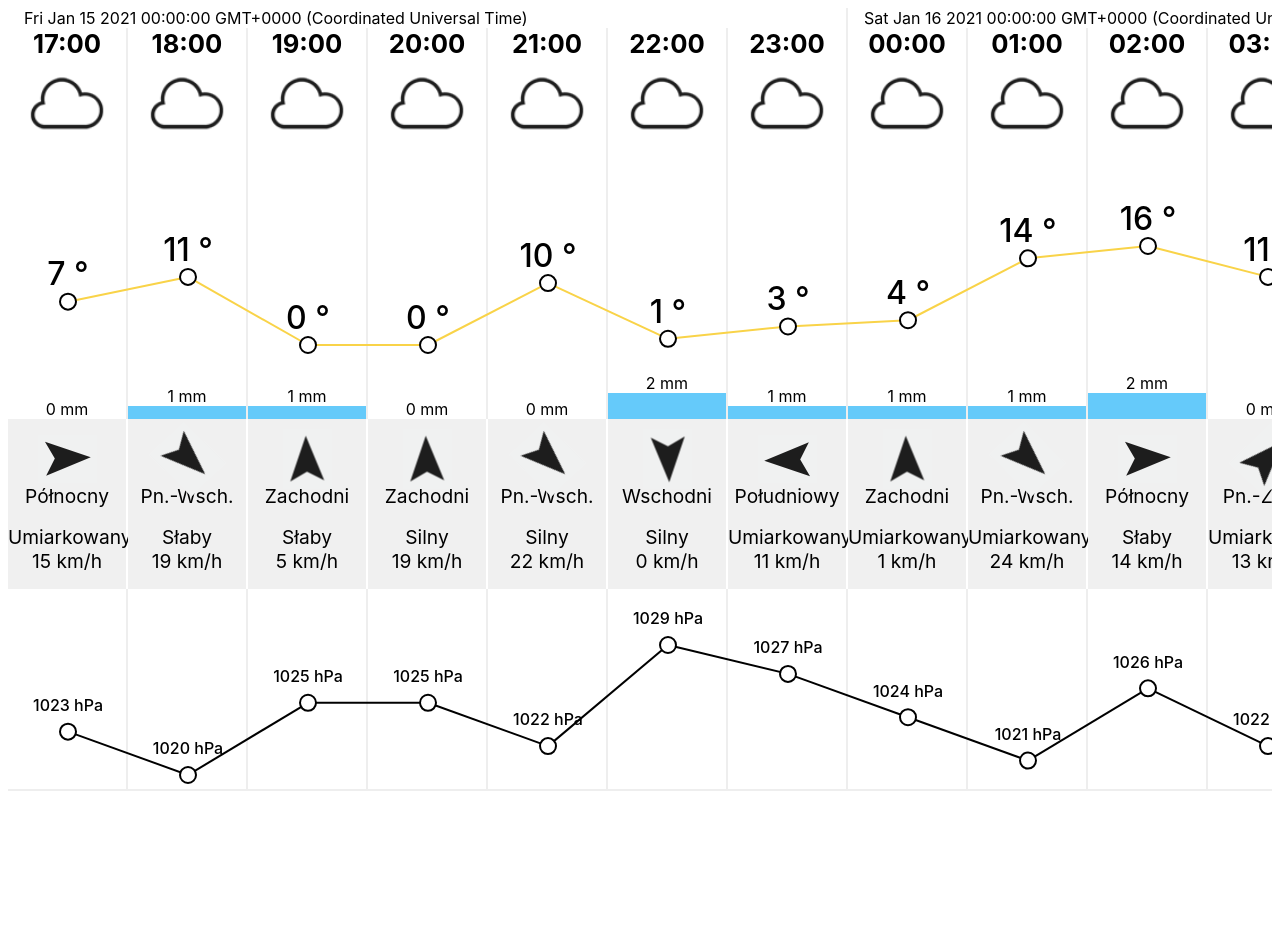
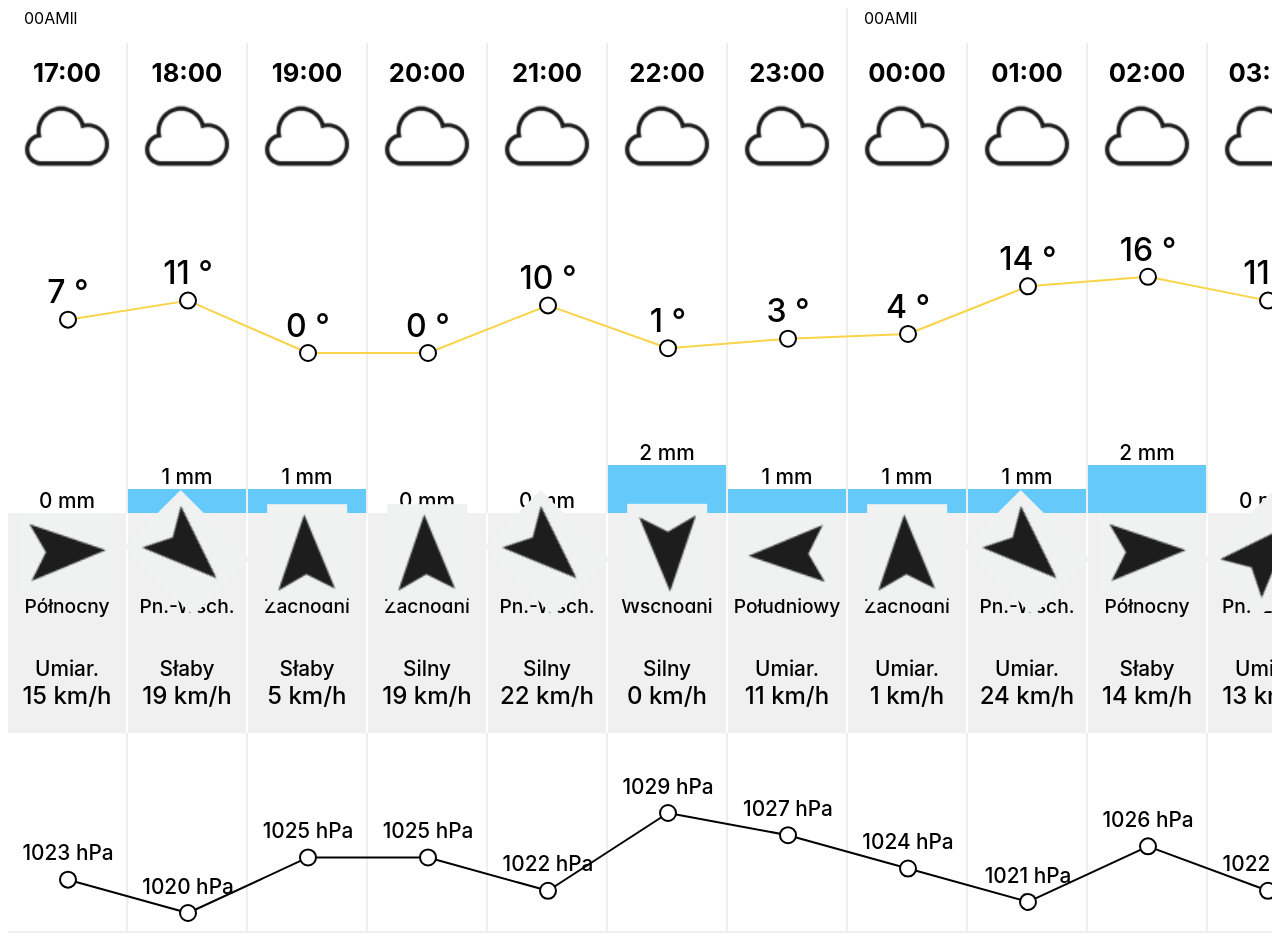
Before and after one commit to Twazny/weather-forecast-widget, an Angular app: page / in a window 1280 px wide. Before the commit the page ends 800 px from the top, so only its background shows below. Built offline with nearby package versions, Linux system fonts and the light colour scheme.

Commit message:
main chart nearly finished

```diff
--- a/src/app/forecast.service.ts
+++ b/src/app/forecast.service.ts
@@ -57,7 +57,7 @@ export class WeatherForecastService {
         "CLOUDY",
         "PARTIAL_CLOUDY"]
 
-        const windlevelarray = ["Słaby", "Umiarkowany", "Silny"]
+        const windlevelarray = ["Słaby", "Umiar.", "Silny"]
 
         let i = 0
         while (i < 3*24) {
--- a/src/app/weather-forecast/line-chart/line-chart.component.html
+++ b/src/app/weather-forecast/line-chart/line-chart.component.html
@@ -1,4 +1,4 @@
-<svg class="line-chart" [ngStyle]="{top: top}">
+<svg class="line-chart" [ngStyle]="{top: top, height: height}">
     <g *ngFor="let value of values; index as i">
         <line *ngIf="values[i+1] != undefined"
             [attr.stroke]="color"
--- a/src/app/weather-forecast/line-chart/line-chart.component.scss
+++ b/src/app/weather-forecast/line-chart/line-chart.component.scss
@@ -1,7 +1,6 @@
 .line-chart {
     display: block;
     position: absolute;
-    height: 200px;
     width: 100%;
     stroke-width: 2;
     & circle {
--- a/src/app/weather-forecast/line-chart/line-chart.component.ts
+++ b/src/app/weather-forecast/line-chart/line-chart.component.ts
@@ -12,13 +12,14 @@ export class LineChartComponent implements OnInit {
   @Input() color: string
   @Input() fontSize: string
   @Input() top: string
+  @Input() height = '200px'
 
   ymax: number
   ymin: number
   yrange: number
 
   chartHeight = 200
-  chartTopMargin = 50
+  chartTopMargin = 80
   chartBottomMargin = 20
   yPxRange: number
 
--- a/src/app/weather-forecast/weather-forecast.component.html
+++ b/src/app/weather-forecast/weather-forecast.component.html
@@ -1,7 +1,7 @@
 <div class="chart-content">
     <div *ngFor="let dayData of forecastData" class="day-container">
         <div class="day-cell">
-            {{dayData.timestamp}}
+            {{dayData.timestamp | date: 'small'}}
         </div>
         <div class="column" *ngFor="let hourData of dayData.data">
             <div class="hour-cell">
@@ -30,7 +30,7 @@
             </div>
             <div class="wind-speed-cell">
                 <span>{{hourData.windLevel}}</span>
-                <br>
+                <!-- <br> -->
                 <span>{{hourData.windSpeed}} km/h</span>
             </div>
             <div class="pressure-cell"></div>
@@ -41,15 +41,16 @@
         [color]="'#f9d348'"
         [unit]="'°'"
         [columnWidth]="columnWidth"
-        [top]="'20%'"
+        [top]="'165px'"
         [fontSize]="'2em'"
+        [height]="'220px'"
     ></app-line-chart>
     <app-line-chart
         [values]="pressValues"
         [color]="'black'"
         [unit]="'hPa'"
         [columnWidth]="columnWidth"
-        [top]="'75%'"
-        [fontSize]="'1em'"
+        [top]="'725px'"
+        [fontSize]="'1.3em'"
     ></app-line-chart>
 </div>
--- a/src/app/weather-forecast/weather-forecast.component.scss
+++ b/src/app/weather-forecast/weather-forecast.component.scss
@@ -9,7 +9,6 @@
   display: inline-block;
   position: relative;
   height: 100%;
-  max-height: 100vh;
 }
 
 .column {
@@ -27,35 +26,37 @@
 }
 
 .day-cell {
+  height: 35px;
   margin-left: 1em;
   border-right: 2px solid var(--border-color);
 }
 
 .hour-cell {
   font-size: 1.6em;
-  // height: 2rem;
-  height: 10%;
+  line-height: 60px;
+  padding: auto 0;
+  height: 60px;
   font-weight: 700;
   border-right: 2px solid var(--border-color);
 }
 
 .forecast-cell {
-  // height: 3rem;
-  padding: 1em;
+  height: 70px;
   border-right: 2px solid var(--border-color);
+  display: flex;
+  justify-content: space-around;
   & img {
-    width: 100%;
-    height: auto;
+    object-fit: contain;
   }
 }
 
 .temperature-cell {
-  height: 200px;
+  height: 220px;
   border-right: 2px solid var(--border-color);
 }
 
 .rainfall-cell {
-  height: 4rem;
+  height: 120px;
   display: flex;
   justify-content: flex-end;
   flex-direction: column;
@@ -65,6 +66,8 @@
 .rainfall-chart {
   background-color: #65cafa;
   bottom: 0;
+  font-size: 1.3em;
+  font-weight: 500;
   & span {
     transform: translateY(-100%);
     display: block;
@@ -72,18 +75,18 @@
 }
 
 .wind-arrow {
-  height: 2rem;
-  padding: 1rem 0;
+  height: 80px;
+  display: flex;
+  justify-content: space-around;
   & img {
-    width: 50%;
-    height: auto;
-    margin: auto;
+    object-fit: contain;
   }
 }
 
 .wind-dir-cell {
   font-size: 1.2em;
-  height: 6rem;
+  font-weight: 500;
+  height: 120px;
   background-color: var(--wind-background-color);
   & span {
     line-height: 100%;
@@ -93,14 +96,25 @@
 }
 
 .wind-speed-cell {
-  font-size: 1.2em;
-  padding-top: 0.5em;
-  padding-bottom: 1rem;
+  height: 100px;
+  font-weight: 500;
   background-color: var(--wind-background-color);
   border-right: 2px solid white;
+  display: flex;
+  flex-direction: column;
+  justify-content: center;
+  & span {
+    font-size: 1.3em;
+    display: inline-block;
+  }
+
+  & span:nth-child(2) {
+    font-size: 1.5em;
+  }
 }
 
 .pressure-cell {
+  box-sizing: border-box;
   height: 200px;
   border-right: 2px solid var(--border-color);
   border-bottom: 2px solid var(--border-color);
```
